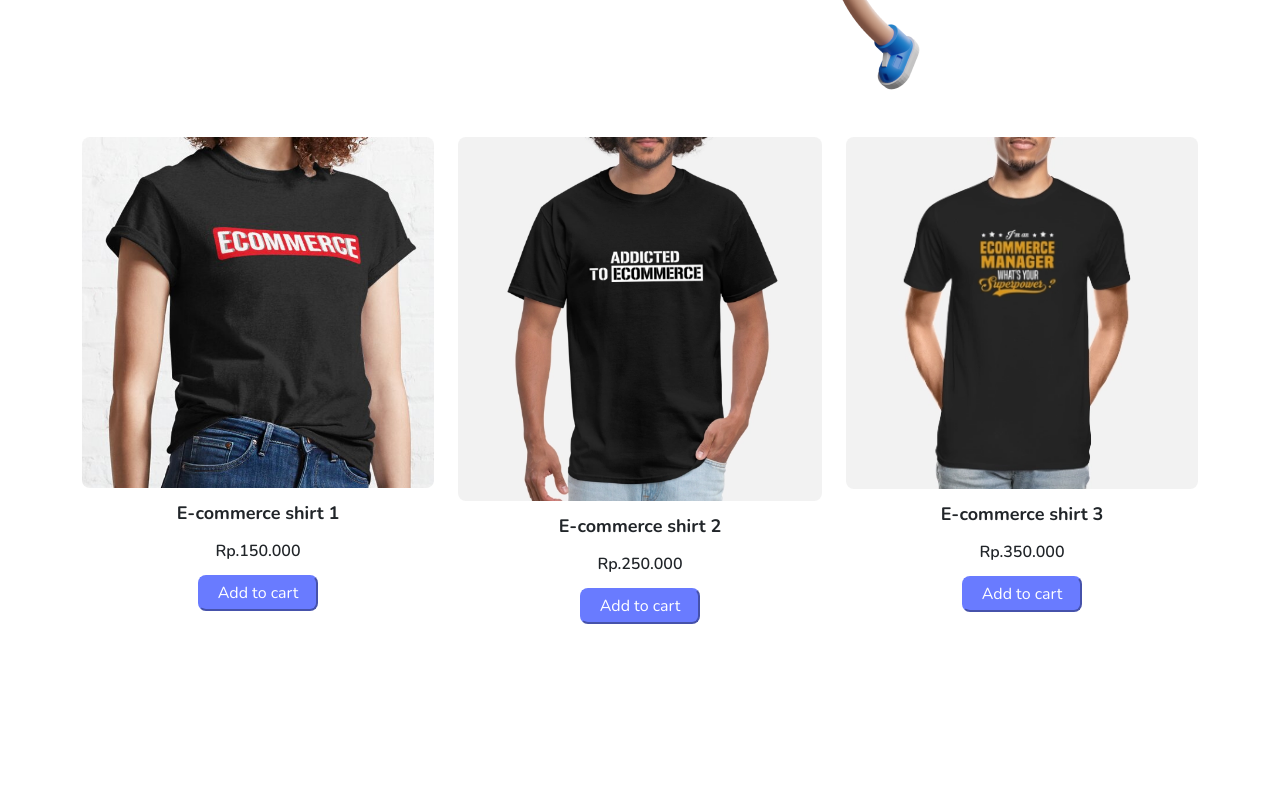
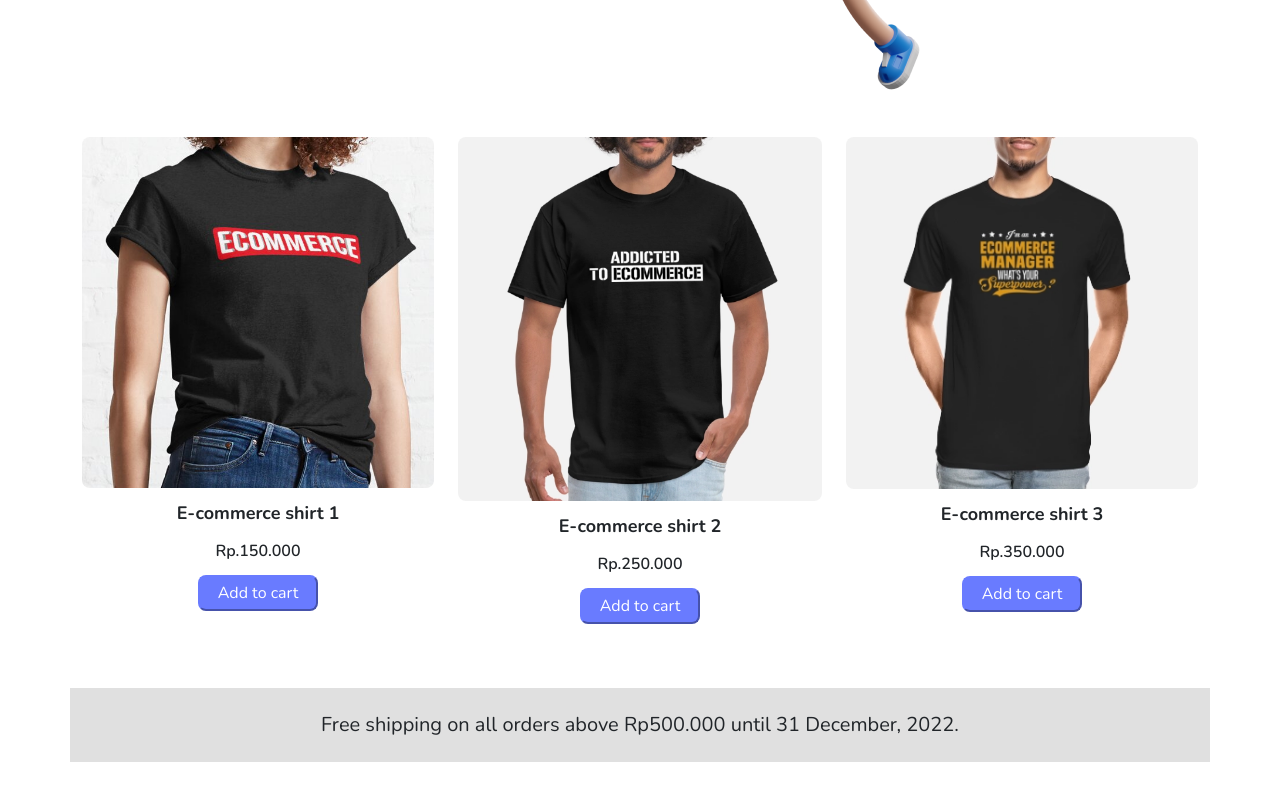
Before and after one commit to rahmatsyifana12/shoofun-fe, a plain HTML site: page index.html in a window 1280 px wide. Shown: the part 535-1335 px from the top of the page. Before the commit the page ends 1175 px from the top, so only its background shows below. Drawn offline with nearby package versions, Linux system fonts and the light colour scheme.

Commit message:
Add free shipping section

```diff
--- a/index.html
+++ b/index.html
@@ -109,6 +109,15 @@
         </div>
     </section>
 
+    <!-- Free Shipping -->
+    <div id="free-shipping" class="mb-5 mt-5">
+        <div class="container">
+            <div class="lead text-center">
+                Free shipping on all orders above Rp500.000 until 31 December, 2022.
+            </div>
+        </div>
+    </div>
+
     <script src="https://cdn.jsdelivr.net/npm/bootstrap@5.1.3/dist/js/bootstrap.bundle.min.js" integrity="sha384-ka7Sk0Gln4gmtz2MlQnikT1wXgYsOg+OMhuP+IlRH9sENBO0LRn5q+8nbTov4+1p" crossorigin="anonymous"></script>
 </body>
 </html>
--- a/style.css
+++ b/style.css
@@ -153,3 +153,9 @@ body::before {
     padding-left: 0;
     padding-right: 0;
 }
+
+#free-shipping .container {
+    background-color: #E0E0E0;
+    padding: 22px 187px;
+    font-size: 24px;
+}
```
